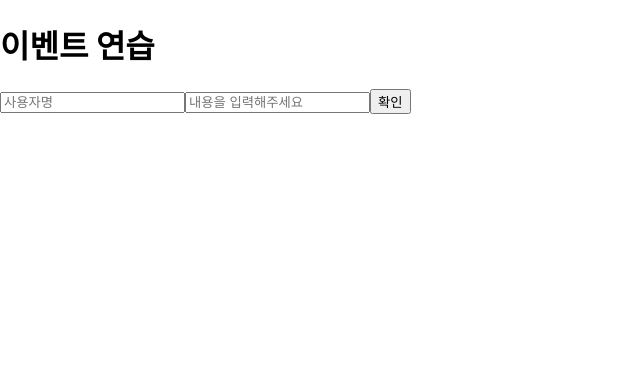
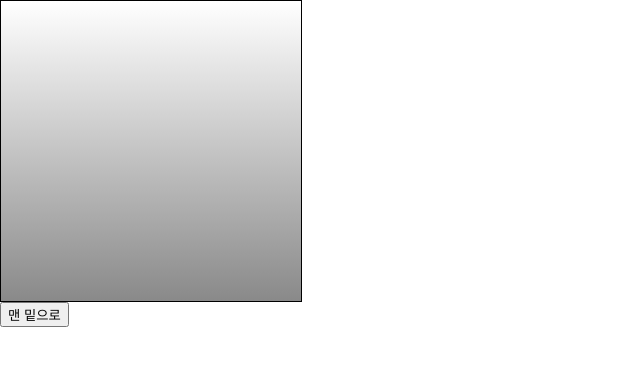
Before and after one commit to Youngpro95/reactBookStudy, a React (Create React App) app in the folder hello-react/: page / in a window 1280 px wide. Shown: the top 366 px of the page, without its empty margins (0-640 px from the left). Built offline with nearby package versions, Linux system fonts and the light colour scheme.

Commit message:
ref 연습

```diff
--- a/hello-react/src/App.js
+++ b/hello-react/src/App.js
@@ -1,17 +1,17 @@
 import React, { Component } from "react";
-import "./App.css";
-import Counter from './Counter';
-import EventPractice from "./EventPractice";
-import MyComponent from "./MyComponent";
-import Say from './Say'
+import ScrollBox from "./ScrollBox";
+import ValidationSample from './ValidationSample';
 
-const App = () => {
-  return <EventPractice/>;
-  // return <Say />;
-  // return <Counter />;
-  // <MyComponent name="React" favoriteNumber={13}>
-  //   리액트
-  // </MyComponent>
-};
+class App extends Component{
+  render(){
+    return(
+      <div>
+        <ScrollBox ref={(ref)=>{this.ScrollBox=ref}}/>
+        <button onClick={()=>this.ScrollBox.scrollToBottom()}>맨 밑으로</button>
+      </div>
+      // <ValidationSample/>
+    );
+  }
+}
 
 export default App;
--- /dev/null
+++ b/hello-react/src/ScrollBox.js
@@ -0,0 +1,28 @@
+import React, { Component } from 'react'
+
+class ScrollBox extends Component {
+  scrollToBottom = () =>{
+    const {scrollHeight, clientHeight} = this.box;
+    this.box.scrollTop = scrollHeight - clientHeight;
+  }
+  render() {
+    const style = {
+      border : '1px solid black',
+      height : '300px',
+      width : '300px',
+      overflow : 'auto',
+      position : 'relative'
+    }
+    const innerStyle = {
+      width : '100%',
+      height : '650px',
+      background : 'linear-gradient(white, black)'
+    }
+
+    return (
+      <div style={style} ref={(ref)=>{this.box=ref}}><div style={innerStyle}></div></div>
+    )
+  }
+}
+
+export default ScrollBox
--- /dev/null
+++ b/hello-react/src/ValidationSample.css
@@ -0,0 +1,6 @@
+.success {
+  background-color: lightgreen;
+}
+.failure {
+  background-color: lightcoral;
+}
--- /dev/null
+++ b/hello-react/src/ValidationSample.js
@@ -0,0 +1,36 @@
+import React, { Component } from 'react';
+import './ValidationSample.css'
+
+class ValidationSample extends Component {
+  state = {
+    password : '',
+    clicked : false,
+    validated : false,
+  }
+  handleChange = (e)=>{
+    this.setState({
+      password : e.target.value
+    })
+  }
+  handleButtonClick = ()=>{
+    this.setState({
+      clicked : true,
+      validated : this.state.password === '0000'
+    })
+  }
+  render() {
+    return (
+      <div>
+        <input ref={(ref) => this.input=ref} type="password" value={this.state.password} onChange={this.handleChange} className={this.state.clicked ? (this.state.validated ? 'success' : 'failure') : ''}/>
+        <button onClick={()=>{
+          this.setState({
+            clicked : true,
+            validated : this.state.password === '0000'
+          })
+        }}>검증하기</button>
+      </div>
+    );
+  }
+}
+
+export default ValidationSample;
```
